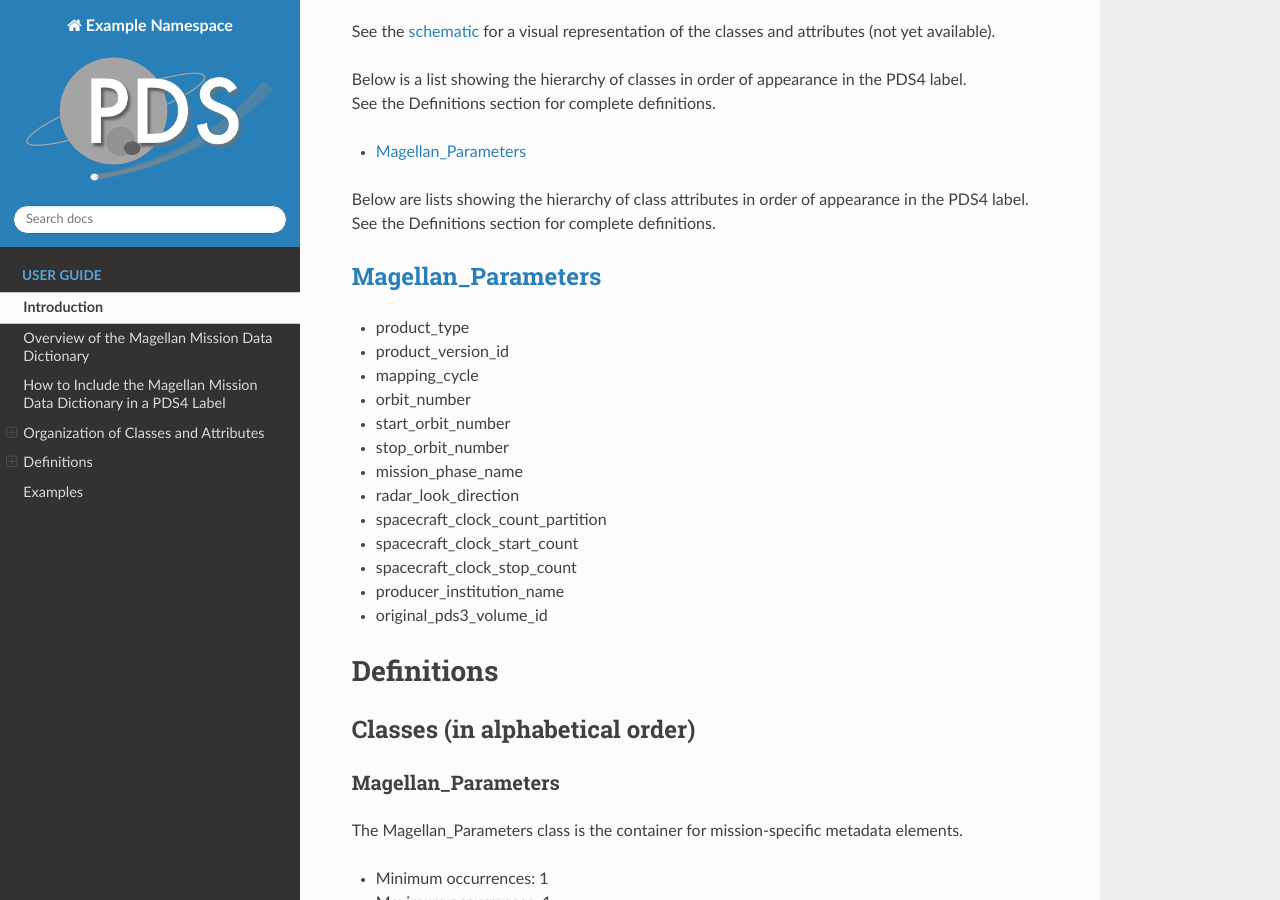
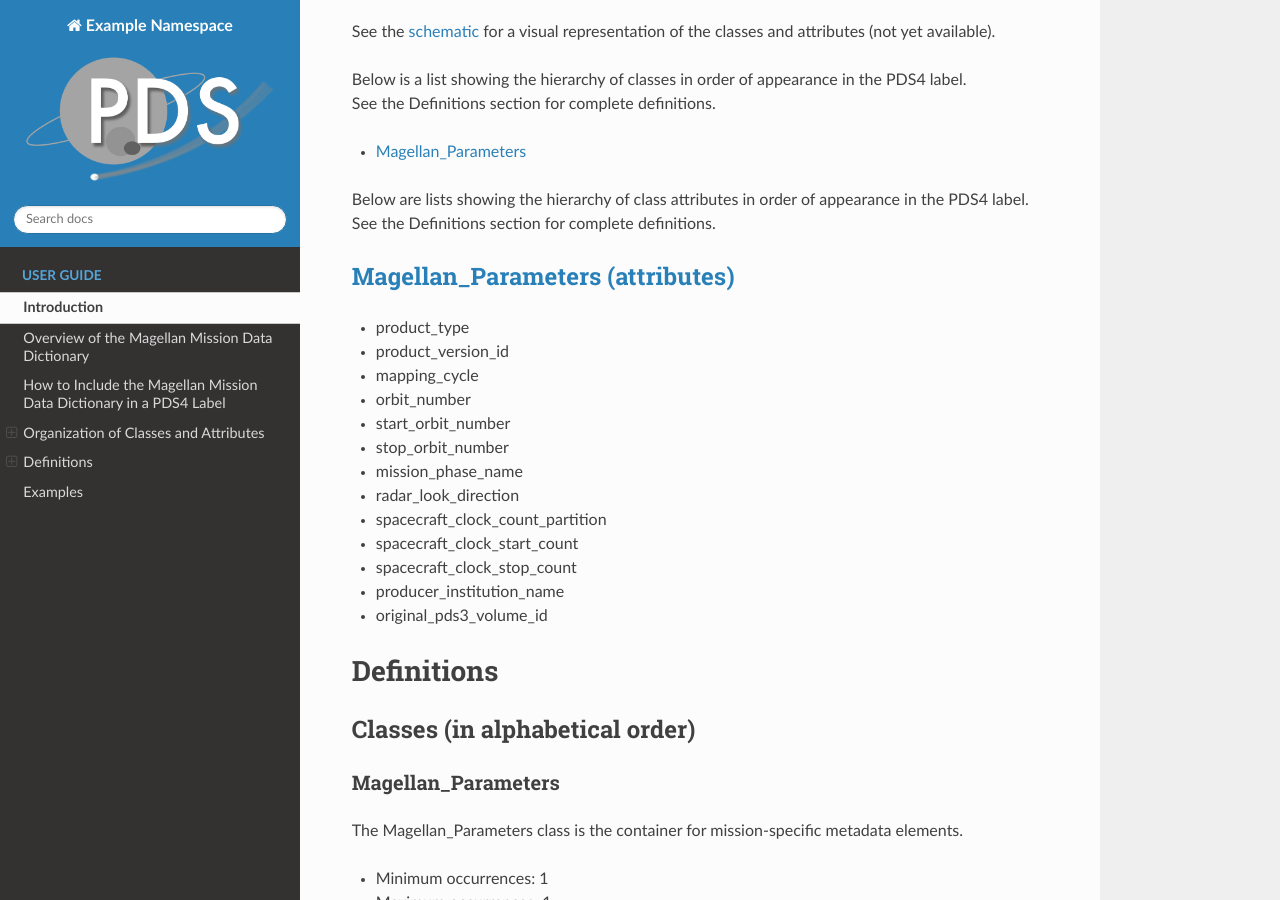
Before and after one commit to pds-data-dictionaries/ldd-mgn, a Sphinx documentation site: the page built from docs/source/user/user-guide.md, in a window 1280 px wide and 900 px high, scrolled down 2118 px. Built offline with Sphinx 7.4.7 and the Read the Docs theme 3.1.0, drawn with Linux system fonts in a browser that asks for light colours.

Commit message:
Update user-guide.md

```diff
--- a/docs/source/user/user-guide.md
+++ b/docs/source/user/user-guide.md
@@ -83,12 +83,12 @@
 Below is a list showing the hierarchy of classes in order of appearance in the PDS4 label.
 See the Definitions section for complete definitions.
 
-- [Magellan_Parameters](#magellan_parameters)
+- [Magellan_Parameters](#magellan_parameters-attributes)
 
 Below are lists showing the hierarchy of class attributes in order of appearance in the PDS4 label.
 See the Definitions section for complete definitions.
 
-## [Magellan_Parameters](#magellan_parameters--)
+## [Magellan_Parameters (attributes)](#magellan_parameters)
 
 - product_type
 - product_version_id
```
